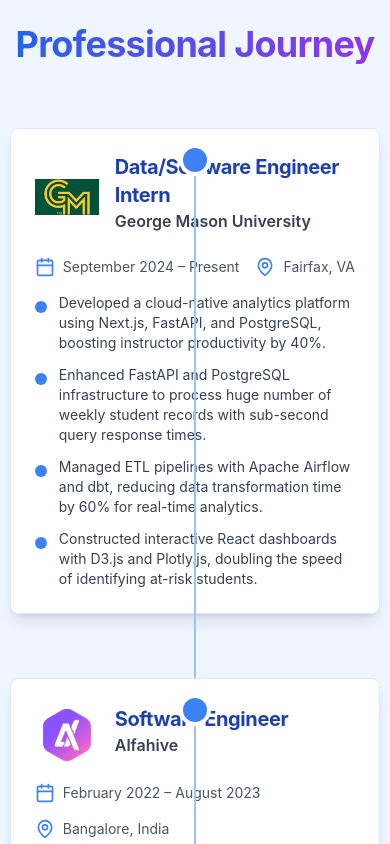
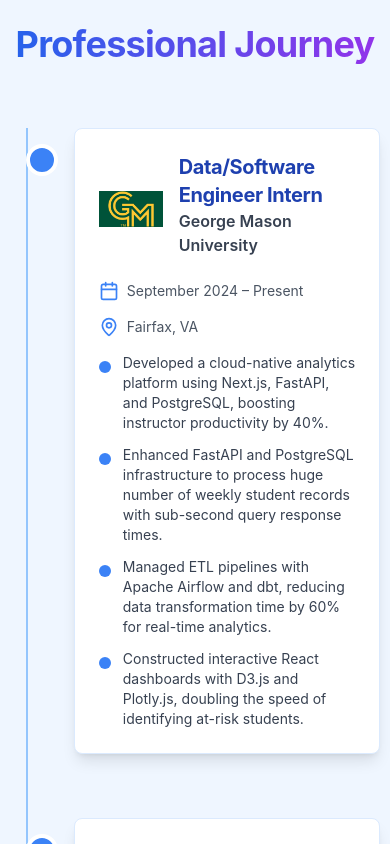
Before and after one commit to MahithaDodda921/Portfolio, a React (Vite) app: page / in a window 390 px wide. Shown: the part 900-1744 px from the top of the page. Built offline with nearby package versions, Linux system fonts and the light colour scheme.

Commit message:
timeline changes

```diff
--- a/src/components/ExperienceEducation.tsx
+++ b/src/components/ExperienceEducation.tsx
@@ -1,6 +1,6 @@
 import React, { useRef } from 'react';
-import { motion} from 'framer-motion';
-import {  Calendar, MapPin } from 'lucide-react';
+import { motion } from 'framer-motion';
+import { Calendar, MapPin } from 'lucide-react';
 import vitlogo from '../assets/vitlogo.png';
 import alfa from '../assets/alfahive_logo.jpeg';
 import gm from '../assets/gmlogo.png';
@@ -63,7 +63,7 @@ const educationData = [
     gpa: "3.9/4.00",
     location: "Amaravati, AP, India",
     logo: vitlogo,
-    courses: ["Data Structures", "Object Oriented Programming", "Database Systems", "Operating Systems", "Big Data Analysis", "Computer Networks "]
+    courses: ["Data Structures", "Object Oriented Programming", "Database Systems", "Operating Systems", "Big Data Analysis", "Computer Networks"]
   }
 ];
 
@@ -72,26 +72,21 @@ const TimelineCard = ({
   isEven,
   isLast,
   theme
-}: {
-  children: React.ReactNode,
-  isEven: boolean,
-  isLast?: boolean,
-  theme: 'blue' | 'purple'
 }) => {
   const ref = useRef(null);
 
   return (
     <div
       ref={ref}
-      className={`relative pb-16 last:pb-0 group grid grid-cols-12 gap-4`}
+      className={`relative pb-16 last:pb-0 group grid grid-cols-1 md:grid-cols-12 gap-4`}
     >
       {/* Vertical Line */}
       {!isLast && (
         <div
           className={`
-            absolute top-10 bottom-0 w-0.5
+            absolute top-0 bottom-0 w-0.5
             ${theme === 'blue' ? 'bg-blue-300' : 'bg-purple-300'}
-            left-1/2 transform -translate-x-1/2
+            left-4 md:left-1/2 transform md:-translate-x-1/2
             group-last:hidden
           `}
         />
@@ -100,7 +95,7 @@ const TimelineCard = ({
       {/* Timeline Dot */}
       <div
         className={`
-          absolute top-4 left-1/2 transform -translate-x-1/2
+          absolute top-4 left-4 md:left-1/2 transform md:-translate-x-1/2
           w-8 h-8 rounded-full z-10
           border-4 border-white
           ${theme === 'blue' ? 'bg-blue-500' : 'bg-purple-500'}
@@ -109,11 +104,11 @@ const TimelineCard = ({
 
       {/* Card Container */}
       <motion.div
-        initial={{ opacity: 0, x: isEven ? 50 : -50 }}
-        whileInView={{ opacity: 1, x: 0 }}
+        initial={{ opacity: 0, x: 0, y: 50 }}
+        whileInView={{ opacity: 1, x: 0, y: 0 }}
         transition={{ duration: 0.5 }}
         className={`
-          col-span-12 md:col-span-6
+          col-span-1 md:col-span-6 pl-16 md:pl-0
           ${isEven ? 'md:col-start-7' : 'md:col-end-7'}
         `}
       >
@@ -168,7 +163,6 @@ const ExperienceCard = ({ experience }) => {
   );
 };
 
-// Modify EducationCard similarly
 const EducationCard = ({ education }) => {
   return (
     <div className="bg-white rounded-lg shadow-lg p-6 border border-purple-100 flex flex-col">
@@ -284,4 +278,5 @@ const ExperienceEducation = () => {
     </div>
   );
 };
+
 export default ExperienceEducation;
```
